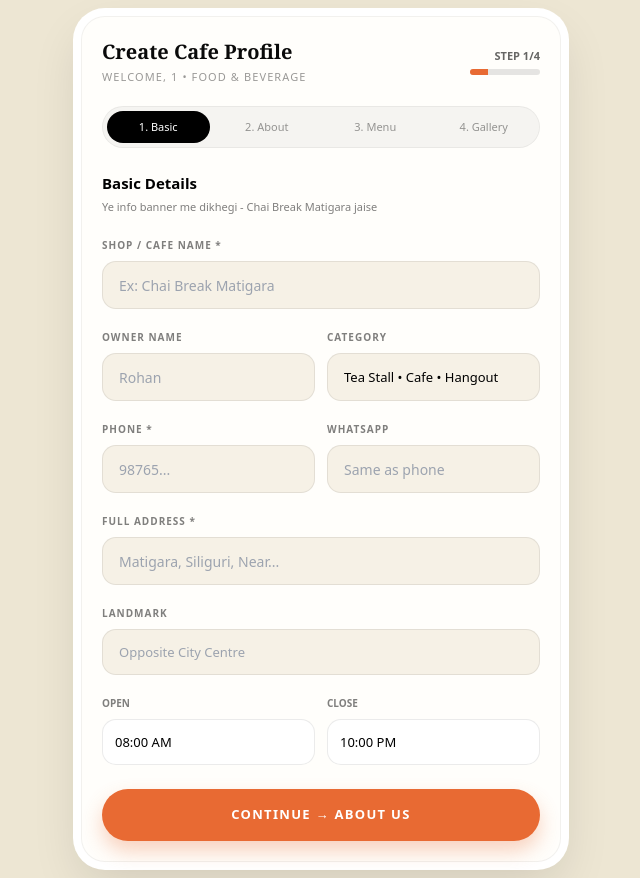
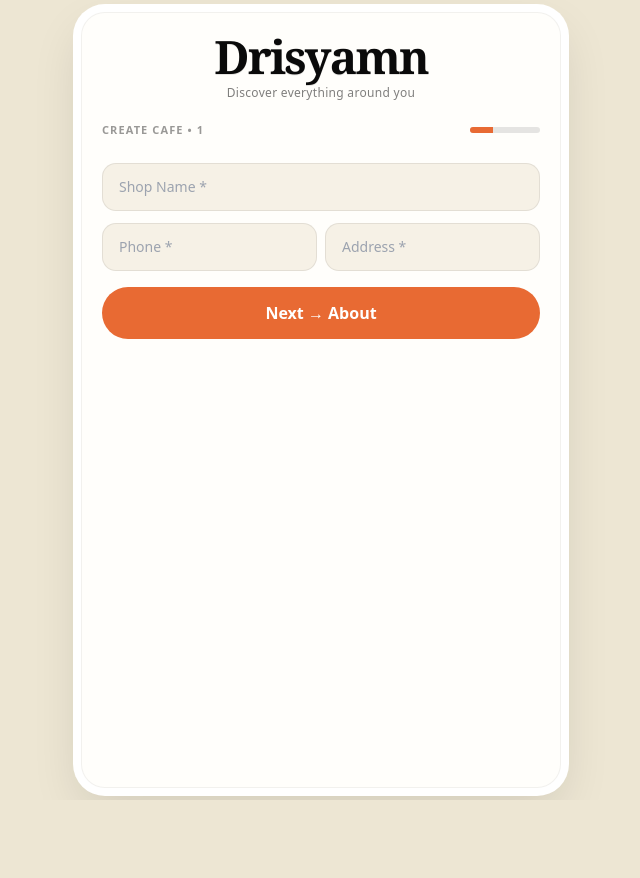
Before and after one commit to drisyamnretails-maker/drisyamn, a Next.js app: page /create-profile/cafe/1 in a window 1280 px wide. Shown: the whole page, without its empty margins (319-959 px from the left). After the commit the page ends 800 px from the top, so only its background shows below. Built offline with nearby package versions, Linux system fonts and the light colour scheme.

Commit message:
update create page heavy Drisyamn

```diff
--- a/app/create-profile/cafe/[username]/page.tsx
+++ b/app/create-profile/cafe/[username]/page.tsx
@@ -1,9 +1,10 @@
 "use client";
 import { useState } from "react";
 import { useParams, useRouter } from "next/navigation";
+import Link from "next/link";
 
 const ORANGE = "#E86A33";
-const PAGE_BG = "#EDE6D3";
+const BG = "#EDE6D3";
 const BLACK = "#0A0A0A";
 const BORDER = "rgba(0,0,0,0.08)";
 
@@ -12,217 +13,70 @@ export default function CreateCafePage() {
   const router = useRouter();
   const [step, setStep] = useState(1);
   const [loading, setLoading] = useState(false);
-
   const [form, setForm] = useState({
-    shopName: "",
-    ownerName: "",
-    phone: "",
-    whatsapp: "",
-    address: "",
-    landmark: "",
-    about: "",
-    story: "",
-    openTime: "08:00 AM",
-    closeTime: "10:00 PM",
-    category: "Tea Stall • Cafe • Hangout",
+    shopName: "", ownerName: "", phone: "", address: "", about: "", story: "",
+    openTime: "08:00 AM", closeTime: "10:00 PM", category: "Tea Stall • Cafe • Hangout"
   });
-
-  const [menu, setMenu] = useState<{name:string, price:string, desc:string, popular:boolean}[]>([
-    { name: "Masala Chai", price: "30", desc: "Spiced tea with milk", popular: true },
-  ]);
+  const [menu, setMenu] = useState([{ name: "Masala Chai", price: "30", desc: "Spiced tea with milk" }]);
   const [item, setItem] = useState({ name: "", price: "", desc: "" });
 
-  const [gallery, setGallery] = useState<string[]>([]);
-
-  const addMenuItem = () => {
-    if(!item.name ||!item.price) return alert("Name & price required");
-    setMenu([...menu, {...item, popular: false }]);
-    setItem({ name: "", price: "", desc: "" });
-  };
-
-  const handleCreate = async () => {
-    if(!form.shopName ||!form.phone ||!form.address){
-      return alert("Shop name, phone, address required hai");
-    }
+  const handleCreate = () => {
+    if(!form.shopName ||!form.phone) return alert("Shop name & phone required");
     setLoading(true);
-    const payload = {
-      username,
-      role: "food_beverage",
-     ...form,
-      menu,
-      gallery,
-      rating: "4.5",
-      reviews: 0,
-      createdAt: new Date().toISOString(),
-    };
-    try {
-      localStorage.setItem(`drisyamn_cafe_${username}`, JSON.stringify(payload));
-      localStorage.setItem("drisyamn_last_profile", JSON.stringify(payload));
-      // Supabase ke liye ready - jab chahiye uncomment karna
-      // await supabase.from("cafe_profiles").insert(payload);
-    } catch(e){ console.log(e) }
-
-    setTimeout(() => {
-      router.push(`/create-profile/cafe/${username}/preview`);
-      // ya direct profile display: router.push(`/profile/cafe/${username}`)
-    }, 800);
+    const payload = {...form, menu, username, role: "food_beverage", createdAt: new Date().toISOString()};
+    localStorage.setItem(`drisyamn_cafe_${username}`, JSON.stringify(payload));
+    setTimeout(()=> router.push(`/profile/cafe/${username}`), 800);
   };
 
   return (
-    <div className="min-h-screen w-full flex justify-center p-3 md:p-4" style={{ background: PAGE_BG }}>
-      <div className="w-full max-w-[480px] bg-[#FFFEFB] rounded-[24px] px-5 py-5 border border-black/[0.05] shadow-[0_0_0_8px_#fff,0_20px_50px_rgba(0,0,0,0.12)]">
+    <div className="min-h-screen w-full flex justify-center p-3" style={{ background: BG }}>
+      <div className="w-full max-w-[480px] bg-[#FFFEFB] rounded-[24px] px-5 py-5 border border-black/5 shadow-[0_0_0_8px_#fff,0_20px_50px_rgba(0,0,0,0.12)]">
 
-        {/* HEADER */}
-        <div className="flex justify-between items-center">
-          <div>
-            <h1 className="text-[20px] font-bold" style={{ color: BLACK, fontFamily: "Georgia, serif" }}>Create Cafe Profile</h1>
-            <p className="text-[11px] text-black/40 mt-0.5 uppercase tracking-widest">Welcome, {username} • Food & Beverage</p>
-          </div>
-          <div className="text-right">
-            <p className="text-[11px] font-bold text-black/60">STEP {step}/4</p>
-            <div className="w-[70px] h-1.5 bg-black/10 rounded-full mt-1 overflow-hidden">
-              <div className="h-full transition-all duration-300" style={{ width: `${step*25}%`, background: ORANGE }} />
-            </div>
+        {/* DRISYAMN HEAVY + HOVER */}
+        <div className="text-center">
+          <Link href="/" className="inline-block group">
+            <h1 className="font-black tracking-[-0.04em] leading-none transition-all duration-300 group-hover:tracking-[-0.02em] group-hover:scale-[1.03] group-hover:text-[#E86A33] cursor-pointer"
+              style={{ color: BLACK, fontSize: "46px", fontWeight: 900, fontFamily: "Georgia, serif", textShadow: "0 1px 0 rgba(0,0,0,0.1)" }}>
+              Drisyamn
+            </h1>
+          </Link>
+          <p className="mt-1 text-[12px] text-black/50 tracking-wide">Discover everything around you</p>
+        </div>
+
+        <div className="mt-5 flex justify-between items-center">
+          <p className="text-[11px] font-bold uppercase tracking-widest text-black/40">Create Cafe • {username}</p>
+          <div className="w-[70px] h-1.5 bg-black/10 rounded-full overflow-hidden">
+            <div className="h-full transition-all" style={{ width: `${step*33.3}%`, background: ORANGE }} />
           </div>
         </div>
 
-        {/* PROGRESS TABS */}
-        <div className="mt-5 grid grid-cols-4 gap-1.5 p-1 rounded-full bg-black/[0.04] border border-black/5">
-          {["Basic", "About", "Menu", "Gallery"].map((t,i)=>(
-            <div key={t} className={`text-center py-2 rounded-full text-[11px] font-medium transition-all ${step===i+1? "bg-black text-white" : "text-black/40"}`}>{i+1}. {t}</div>
-          ))}
+        <div className="mt-6">
+          {step===1 && (
+            <>
+              <input value={form.shopName} onChange={e=>setForm({...form, shopName:e.target.value})} placeholder="Shop Name *" className="w-full h-[48px] rounded-[14px] border px-4 text-[14px] bg-[#F6F1E6] outline-none" style={{ borderColor: BORDER }} />
+              <div className="grid grid-cols-2 gap-2 mt-3">
+                <input value={form.phone} onChange={e=>setForm({...form, phone:e.target.value})} placeholder="Phone *" className="h-[48px] rounded-[14px] border px-4 text-[14px] bg-[#F6F1E6]" style={{ borderColor: BORDER }} />
+                <input value={form.address} onChange={e=>setForm({...form, address:e.target.value})} placeholder="Address *" className="h-[48px] rounded-[14px] border px-4 text-[14px] bg-[#F6F1E6]" style={{ borderColor: BORDER }} />
+              </div>
+              <button onClick={()=>setStep(2)} className="mt-4 w-full h-[52px] rounded-full text-white font-bold" style={{ background: ORANGE }}>Next → About</button>
+            </>
+          )}
+          {step===2 && (
+            <>
+              <textarea value={form.about} onChange={e=>setForm({...form, about:e.target.value})} rows={3} placeholder="About Us" className="w-full rounded-[14px] border p-4 text-[13px] bg-[#F6F1E6]" style={{ borderColor: BORDER }} />
+              <textarea value={form.story} onChange={e=>setForm({...form, story:e.target.value})} rows={3} placeholder="Our Story" className="mt-3 w-full rounded-[14px] border p-4 text-[13px] bg-[#F6F1E6]" style={{ borderColor: BORDER }} />
+              <div className="flex gap-2 mt-4"><button onClick={()=>setStep(1)} className="flex-1 h-[48px] rounded-full border bg-white">Back</button><button onClick={()=>setStep(3)} className="flex-1 h-[48px] rounded-full text-white" style={{ background: ORANGE }}>Next → Menu</button></div>
+            </>
+          )}
+          {step===3 && (
+            <>
+              {menu.map((m,i)=><div key={i} className="flex justify-between p-2.5 rounded-[10px] bg-black/5 mt-2 text-[13px]"><span>{m.name} ₹{m.price}</span><button onClick={()=>setMenu(menu.filter((_,idx)=>idx!==i))} className="text-red-600 text-[11px]">X</button></div>)}
+              <div className="mt-3 grid grid-cols-[1fr_80px] gap-2"><input value={item.name} onChange={e=>setItem({...item, name:e.target.value})} placeholder="Item" className="h-[42px] border rounded-[10px] px-3 text-[13px]" style={{ borderColor: BORDER }} /><input value={item.price} onChange={e=>setItem({...item, price:e.target.value})} placeholder="₹" className="h-[42px] border rounded-[10px] px-3" style={{ borderColor: BORDER }} /></div>
+              <button onClick={()=>{ if(item.name&&item.price){ setMenu([...menu,item]); setItem({name:"",price:"",desc:""}) } }} className="mt-2 w-full h-[40px] rounded-[10px] bg-black text-white text-[12px]">+ Add</button>
+              <button onClick={handleCreate} disabled={loading} className="mt-4 w-full h-[52px] rounded-full text-white font-bold" style={{ background: loading?"#999":ORANGE }}>{loading?"Creating...":"Create Profile ✓"}</button>
+            </>
+          )}
         </div>
-
-        {/* STEP 1 - BASIC DETAILS */}
-        {step===1 && (
-          <div className="mt-6">
-            <h3 className="text-[15px] font-semibold">Basic Details</h3>
-            <p className="text-[11px] text-black/50 mt-1">Ye info banner me dikhegi - Chai Break Matigara jaise</p>
-
-            <div className="mt-4 flex flex-col gap-3.5">
-              <div>
-                <label className="text-[10px] font-bold tracking-widest text-black/50">SHOP / CAFE NAME *</label>
-                <input value={form.shopName} onChange={e=>setForm({...form, shopName:e.target.value})} placeholder="Ex: Chai Break Matigara" className="mt-1.5 w-full h-[48px] rounded-[14px] border px-4 text-[14px] outline-none bg-[#F6F1E6] focus:bg-white" style={{ borderColor: BORDER }} />
-              </div>
-              <div className="grid grid-cols-2 gap-3">
-                <div>
-                  <label className="text-[10px] font-bold tracking-widest text-black/50">OWNER NAME</label>
-                  <input value={form.ownerName} onChange={e=>setForm({...form, ownerName:e.target.value})} placeholder="Rohan" className="mt-1.5 w-full h-[48px] rounded-[14px] border px-4 text-[14px] bg-[#F6F1E6] outline-none" style={{ borderColor: BORDER }} />
-                </div>
-                <div>
-                  <label className="text-[10px] font-bold tracking-widest text-black/50">CATEGORY</label>
-                  <input value={form.category} onChange={e=>setForm({...form, category:e.target.value})} className="mt-1.5 w-full h-[48px] rounded-[14px] border px-4 text-[13px] bg-[#F6F1E6]" style={{ borderColor: BORDER }} />
-                </div>
-              </div>
-              <div className="grid grid-cols-2 gap-3">
-                <div>
-                  <label className="text-[10px] font-bold tracking-widest text-black/50">PHONE *</label>
-                  <input value={form.phone} onChange={e=>setForm({...form, phone:e.target.value})} placeholder="98765..." type="tel" className="mt-1.5 w-full h-[48px] rounded-[14px] border px-4 text-[14px] bg-[#F6F1E6] outline-none" style={{ borderColor: BORDER }} />
-                </div>
-                <div>
-                  <label className="text-[10px] font-bold tracking-widest text-black/50">WHATSAPP</label>
-                  <input value={form.whatsapp} onChange={e=>setForm({...form, whatsapp:e.target.value})} placeholder="Same as phone" className="mt-1.5 w-full h-[48px] rounded-[14px] border px-4 text-[14px] bg-[#F6F1E6]" style={{ borderColor: BORDER }} />
-                </div>
-              </div>
-              <div>
-                <label className="text-[10px] font-bold tracking-widest text-black/50">FULL ADDRESS *</label>
-                <input value={form.address} onChange={e=>setForm({...form, address:e.target.value})} placeholder="Matigara, Siliguri, Near..." className="mt-1.5 w-full h-[48px] rounded-[14px] border px-4 text-[14px] bg-[#F6F1E6]" style={{ borderColor: BORDER }} />
-              </div>
-              <div>
-                <label className="text-[10px] font-bold tracking-widest text-black/50">LANDMARK</label>
-                <input value={form.landmark} onChange={e=>setForm({...form, landmark:e.target.value})} placeholder="Opposite City Centre" className="mt-1.5 w-full h-[46px] rounded-[14px] border px-4 text-[13px] bg-[#F6F1E6]" style={{ borderColor: BORDER }} />
-              </div>
-              <div className="grid grid-cols-2 gap-3">
-                <div><label className="text-[10px] font-bold text-black/50">OPEN</label><input value={form.openTime} onChange={e=>setForm({...form, openTime:e.target.value})} className="mt-1.5 w-full h-[46px] rounded-[14px] border px-3 text-[13px] bg-white" style={{ borderColor: BORDER }} /></div>
-                <div><label className="text-[10px] font-bold text-black/50">CLOSE</label><input value={form.closeTime} onChange={e=>setForm({...form, closeTime:e.target.value})} className="mt-1.5 w-full h-[46px] rounded-[14px] border px-3 text-[13px] bg-white" style={{ borderColor: BORDER }} /></div>
-              </div>
-            </div>
-            <button onClick={()=>setStep(2)} className="mt-6 w-full h-[52px] rounded-full text-white font-bold text-[13px] tracking-widest uppercase" style={{ background: ORANGE, boxShadow: "0 10px 20px rgba(232,106,51,0.3)" }}>Continue → About Us</button>
-          </div>
-        )}
-
-        {/* STEP 2 - ABOUT STORY */}
-        {step===2 && (
-          <div className="mt-6">
-            <h3 className="text-[15px] font-semibold">About & Story</h3>
-            <p className="text-[11px] text-black/50 mt-1">Ye About Us / Our Story tab me khulega</p>
-            <div className="mt-4 flex flex-col gap-4">
-              <div>
-                <label className="text-[10px] font-bold tracking-widest text-black/50">ABOUT US *</label>
-                <textarea value={form.about} onChange={e=>setForm({...form, about:e.target.value})} rows={4} placeholder="We serve best chai in Matigara since 2021..." className="mt-1.5 w-full rounded-[14px] border p-4 text-[13px] bg-[#F6F1E6] outline-none resize-none" style={{ borderColor: BORDER }} />
-                <p className="text-[10px] text-black/30 mt-1">{form.about.length}/300</p>
-              </div>
-              <div>
-                <label className="text-[10px] font-bold tracking-widest text-black/50">OUR STORY</label>
-                <textarea value={form.story} onChange={e=>setForm({...form, story:e.target.value})} rows={4} placeholder="Founded in 2021 by Rohan Pradhan..." className="mt-1.5 w-full rounded-[14px] border p-4 text-[13px] bg-[#F6F1E6] outline-none resize-none" style={{ borderColor: BORDER }} />
-              </div>
-            </div>
-            <div className="flex gap-3 mt-6">
-              <button onClick={()=>setStep(1)} className="flex-1 h-[52px] rounded-full border bg-white font-medium text-[13px]" style={{ borderColor: BORDER }}>Back</button>
-              <button onClick={()=>setStep(3)} className="flex-1 h-[52px] rounded-full text-white font-bold text-[13px]" style={{ background: ORANGE }}>Next → Menu</button>
-            </div>
-          </div>
-        )}
-
-        {/* STEP 3 - MENU */}
-        {step===3 && (
-          <div className="mt-6">
-            <h3 className="text-[15px] font-semibold">Create Menu</h3>
-            <p className="text-[11px] text-black/50 mt-1">Menu list - Masala Chai ₹30 jaise dikhega</p>
-
-            <div className="mt-4 flex flex-col gap-2 max-h-[180px] overflow-auto">
-              {menu.map((m,i)=>(
-                <div key={i} className="flex justify-between items-center p-3 rounded-[12px] bg-[#F6F1E6] border" style={{ borderColor: BORDER }}>
-                  <div><p className="text-[13px] font-medium">{m.name} <span className="text-black/40">₹{m.price}</span></p><p className="text-[11px] text-black/50">{m.desc}</p></div>
-                  <button onClick={()=>setMenu(menu.filter((_,idx)=>idx!==i))} className="text-[11px] text-red-600 font-medium">Remove</button>
-                </div>
-              ))}
-            </div>
-
-            <div className="mt-4 p-3 rounded-[14px] border-2 border-dashed bg-white" style={{ borderColor: BORDER }}>
-              <div className="grid grid-cols-[1fr_80px] gap-2">
-                <input value={item.name} onChange={e=>setItem({...item, name:e.target.value})} placeholder="Item name *" className="h-[42px] rounded-[10px] border px-3 text-[13px] bg-[#FFFEFB]" style={{ borderColor: BORDER }} />
-                <input value={item.price} onChange={e=>setItem({...item, price:e.target.value})} placeholder="₹ Price *" type="number" className="h-[42px] rounded-[10px] border px-3 text-[13px] bg-[#FFFEFB]" style={{ borderColor: BORDER }} />
-              </div>
-              <input value={item.desc} onChange={e=>setItem({...item, desc:e.target.value})} placeholder="Short description (spiced tea with milk • Popular)" className="mt-2 w-full h-[42px] rounded-[10px] border px-3 text-[12px] bg-[#FFFEFB]" style={{ borderColor: BORDER }} />
-              <button onClick={addMenuItem} className="mt-2 w-full h-[40px] rounded-[10px] bg-black text-white text-[12px] font-medium">+ Add to Menu</button>
-            </div>
-
-            <div className="flex gap-3 mt-6">
-              <button onClick={()=>setStep(2)} className="flex-1 h-[52px] rounded-full border bg-white" style={{ borderColor: BORDER }}>Back</button>
-              <button onClick={()=>setStep(4)} className="flex-1 h-[52px] rounded-full text-white font-bold" style={{ background: ORANGE }}>Next → Gallery</button>
-            </div>
-          </div>
-        )}
-
-        {/* STEP 4 - GALLERY & FINISH */}
-        {step===4 && (
-          <div className="mt-6">
-            <h3 className="text-[15px] font-semibold">Gallery & Finish</h3>
-            <p className="text-[11px] text-black/50 mt-1">Photos add karo - optional hai</p>
-
-            <div className="mt-4 grid grid-cols-3 gap-2">
-              <div className="h-[90px] rounded-[12px] border-2 border-dashed flex flex-col items-center justify-center bg-white cursor-pointer" style={{ borderColor: BORDER }}>
-                <span className="text-[20px]">+</span><span className="text-[10px]">Add Photo</span>
-              </div>
-              {gallery.map((g,i)=><div key={i} className="h-[90px] rounded-[12px] bg-black/5" />)}
-            </div>
-
-            <div className="mt-6 p-4 rounded-[14px] bg-black/[0.03] border" style={{ borderColor: BORDER }}>
-              <p className="text-[13px] font-semibold">{form.shopName || "Your Cafe Name"}</p>
-              <p className="text-[11px] text-black/60 mt-1">{form.category} • {form.address || "Matigara, Siliguri"}</p>
-              <p className="text-[11px] text-black/60 mt-2">Menu: {menu.length} items • {form.openTime} - {form.closeTime}</p>
-            </div>
-
-            <div className="flex gap-3 mt-6">
-              <button onClick={()=>setStep(3)} className="flex-1 h-[52px] rounded-full border bg-white" style={{ borderColor: BORDER }}>Back</button>
-              <button onClick={handleCreate} disabled={loading} className="flex-1 h-[52px] rounded-full text-white font-bold text-[13px] uppercase tracking-widest flex items-center justify-center gap-2" style={{ background: loading? "#9CA3AF" : ORANGE }}>
-                {loading? "Creating..." : "Create Profile ✓"}
-              </button>
-            </div>
-            <p className="text-center text-[10px] text-black/30 mt-3">After create → /profile/cafe/{username}</p>
-          </div>
-        )}
       </div>
     </div>
   );
```
